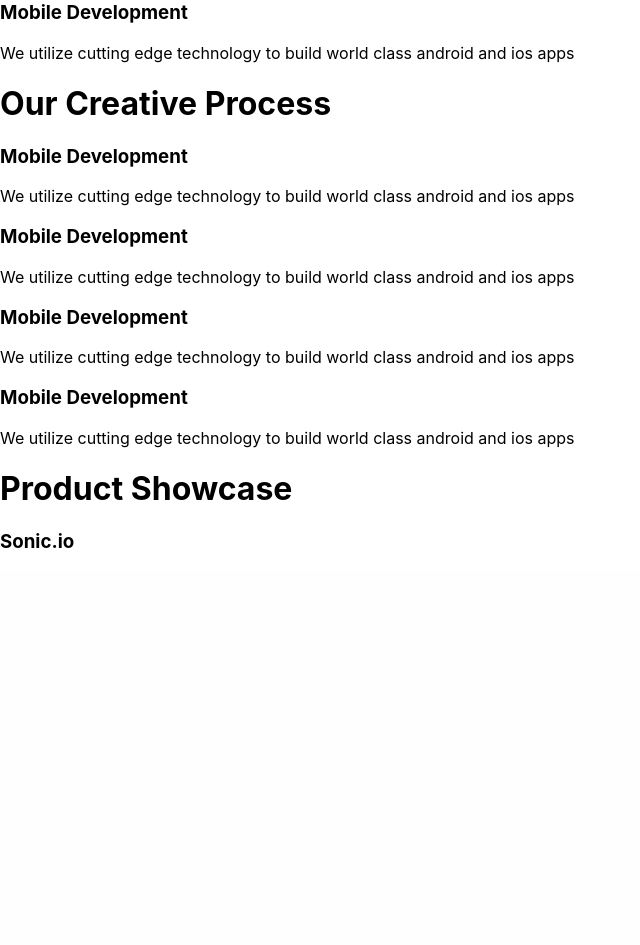
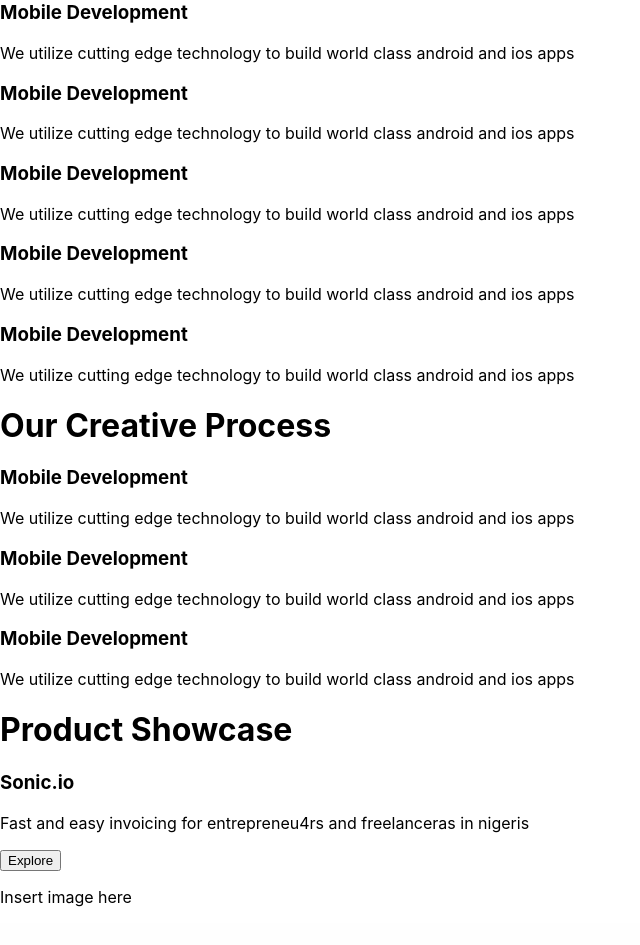
Before and after one commit to ike10/intience.com, a Next.js app: page / in a window 1280 px wide. Shown: the part 2400-3345 px from the top of the page, without its empty margins (0-640 px from the left). Built offline with nearby package versions, Linux system fonts and the light colour scheme.

Commit message:
added new information

```diff
--- a/pages/index.js
+++ b/pages/index.js
@@ -19,22 +19,22 @@ export default function Home() {
 
           <div>
               <nav className="font-semibold flex flex-row w-1/2">
-                  <p className="m-5 w-50">Work</p>
-                  <p className="m-5 w-50">Products</p>
-                  <p className="m-5 w-50">Pricing</p>
-                  <p className="m-5 w-50">Contact Us</p>
+                  <p className="m-5 w-94">Work</p>
+                  <p className="m-5 w-94">Products</p>
+                  <p className="m-5 w-94">Pricing</p>
+                  <p className="m-5 w-94">Contact Us</p>
               </nav>
 
           </div>
         </div>
 
-        <div className="flex w-max flex-row h-screen">
+        <div className="flex w-full flex-row h-screen">
             <div className="flex-1 m-5 p-10">
                 <h1 className="ml-20 mb-5 mt-20 text-5xl font-bold">Build Impactful and scaleable products </h1>
                 <p className="ml-20 mb-5 text-1xl">Intience is a user centric digital agency that helps individuals, businesses and governments build impactful digital products</p>
                 <div className="m-20 mt-10">
-                    <button className="ml-0 m-1 bg-blue-500 hover:bg-blue-700 text-white font-bold py-4 px-6 rounded">Talk to Us</button>
-                    <button className="m-1 bg-blue-500 hover:bg-blue-700 text-white font-bold py-4 px-6 rounded">About Us</button>
+                    <button className="ml-0 m-1 bg-blue-800 hover:bg-blue-800 text-white font-bold py-4 px-6 rounded">Talk to Us</button>
+                    <button className="m-1 bg-blue-800 hover:bg-blue-800 text-white font-bold py-4 px-6 rounded">About Us</button>
                 </div>
             </div>
             <div className="flex-1">
@@ -49,19 +49,35 @@ export default function Home() {
             </div>
             <div className="w-full flex flex-row flex-wrap p-20 justify-center">
                 <div className="m-5 p-5 bg-blue flex flex-col content-center h-64 w-64 text-center">
-                    <h3 className="mb-5 text-2xl text-blue-500 font-semibold">Mobile Development</h3>
+                    <h3 className="mb-5 text-2xl text-blue-800 font-semibold">Mobile Development</h3>
                     <p>We utilize cutting edge technology to build world class android and ios apps</p>
                 </div>
                <div className="m-5 p-5 bg-blue flex flex-col content-center h-64 w-64 text-center">
-                    <h3 className="mb-5 text-2xl text-blue-500 font-semibold">Mobile Development</h3>
+                    <h3 className="mb-5 text-2xl text-blue-800 font-semibold">Mobile Development</h3>
                     <p>We utilize cutting edge technology to build world class android and ios apps</p>
                 </div>
                 <div className="m-5 p-5 bg-blue flex flex-col content-center h-64 w-64 text-center">
-                    <h3 className="mb-5 text-2xl text-blue-500 font-semibold">Mobile Development</h3>
+                    <h3 className="mb-5 text-2xl text-blue-800 font-semibold">Mobile Development</h3>
                     <p>We utilize cutting edge technology to build world class android and ios apps</p>
                 </div>
                 <div className="m-5 p-5 bg-blue flex flex-col content-center h-64 w-64 text-center">
-                    <h3 className="mb-5 text-2xl text-blue-500 font-semibold">Mobile Development</h3>
+                    <h3 className="mb-5 text-2xl text-blue-800 font-semibold">Mobile Development</h3>
+                    <p>We utilize cutting edge technology to build world class android and ios apps</p>
+                </div>
+                <div className="m-5 p-5 bg-blue flex flex-col content-center h-64 w-64 text-center">
+                    <h3 className="mb-5 text-2xl text-blue-800 font-semibold">Mobile Development</h3>
+                    <p>We utilize cutting edge technology to build world class android and ios apps</p>
+                </div>
+               <div className="m-5 p-5 bg-blue flex flex-col content-center h-64 w-64 text-center">
+                    <h3 className="mb-5 text-2xl text-blue-800 font-semibold">Mobile Development</h3>
+                    <p>We utilize cutting edge technology to build world class android and ios apps</p>
+                </div>
+                <div className="m-5 p-5 bg-blue flex flex-col content-center h-64 w-64 text-center">
+                    <h3 className="mb-5 text-2xl text-blue-800 font-semibold">Mobile Development</h3>
+                    <p>We utilize cutting edge technology to build world class android and ios apps</p>
+                </div>
+                <div className="m-5 p-5 bg-blue flex flex-col content-center h-64 w-64 text-center">
+                    <h3 className="mb-5 text-2xl text-blue-800 font-semibold">Mobile Development</h3>
                     <p>We utilize cutting edge technology to build world class android and ios apps</p>
                 </div>
             </div>
@@ -76,17 +92,14 @@ export default function Home() {
                     <p>We utilize cutting edge technology to build world class android and ios apps</p>
                 </div>
                 <div className="m-5 p-5 bg-blue flex flex-col content-center h-64 w-64 text-center">
-                    <h3 className="mb-5 text-2xl text-blue-500 font-semibold">Mobile Development</h3>
+                    <h3 className="mb-5 text-2xl text-blue-800 font-semibold">Mobile Development</h3>
                     <p>We utilize cutting edge technology to build world class android and ios apps</p>
                 </div>
                 <div className="m-5 p-5 bg-blue flex flex-col content-center h-64 w-64 text-center">
-                    <h3 className="mb-5 text-2xl text-blue-500 font-semibold">Mobile Development</h3>
+                    <h3 className="mb-5 text-2xl text-blue-800 font-semibold">Mobile Development</h3>
                     <p>We utilize cutting edge technology to build world class android and ios apps</p>
                 </div>
-                <div className="m-5 p-5 bg-blue flex flex-col content-center h-64 w-64 text-center">
-                    <h3 className="mb-5 text-2xl text-blue-500 font-semibold">Mobile Development</h3>
-                    <p>We utilize cutting edge technology to build world class android and ios apps</p>
-                </div>
+
             </div>
         </div>
 
@@ -95,10 +108,16 @@ export default function Home() {
             <div>
                 <h1>Product Showcase</h1>
             </div>
-            <div>
-                <div>
-                    <h3>Sonic.io</h3>
-                    <p></p>
+            <div className="w-full ">
+                <div className="w-full bg-blue-800 flex flex-row">
+                    <div className="p-20">
+                        <h3 className="mb-10 text-4xl text-white font-bold">Sonic.io</h3>
+                         <p className="mb-10 text-1xl text-white"> Fast and easy invoicing for entrepreneu4rs and freelanceras in nigeris</p>
+                         <button>Explore</button>
+                    </div>
+                    <div>
+                        <p>Insert image here</p>
+                    </div>
                 </div>
             </div>
         </div>
@@ -106,8 +125,8 @@ export default function Home() {
 
       <footer  className="w-full" >
       <div className="w-full flex flex-row">
-        <div className="w-52 m-5">
-          <img src="/dd.jpg" alt="logo" className="w-30 h-20"/>
+        <div className="w-96 m-10 mt-5">
+          <img src="/dd.jpg" alt="logo" className="w-52 h-52"/>
         </div>
         <div className="w-52 m-5">
             <h3 className="text-1xl font-bold">Links</h3>
```
